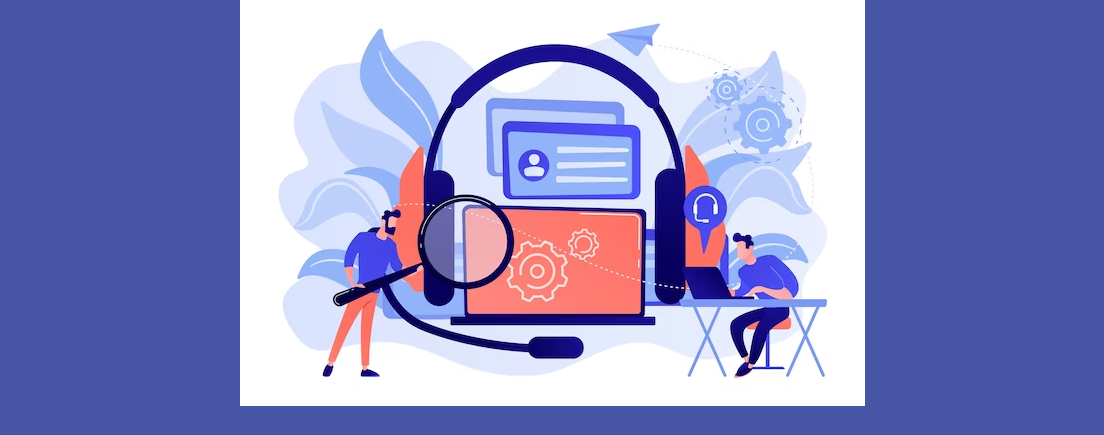
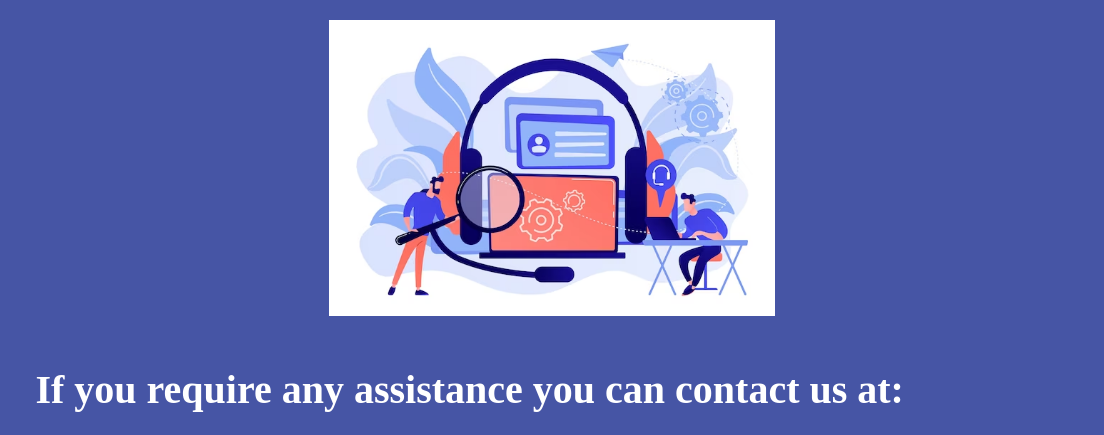
Before and after one commit to Pedro53111/GlowCup, a plain HTML site: page help.html in a window 1280 px wide. Shown: the top 435 px of the page, 176-1280 px from the left. Drawn offline with Linux system fonts and the light colour scheme.

Commit message:
Text Color Change

```diff
--- a/help.html
+++ b/help.html
@@ -26,9 +26,9 @@
     </aside>
 
     <div class="paginac">
-        <center>
+
             <img class="contactImg" src="images/Tecnical support.PNG">
-        </center>
+
         <section class="contact">
             <h3>If you require any assistance you can contact us at:</h3>
             <div class="contactImages" >
--- a/style.css
+++ b/style.css
@@ -67,7 +67,7 @@ body{
     margin-left: 13%;
     width: 87%;
     height: 100%;
-    padding-bottom: 150px;
+    padding-bottom: 90px;
     background-color: #4655A5;
     padding-top: 10px;
 }
@@ -121,7 +121,7 @@ h4{
 
 .textocartao{
     font-size: 30px;
-
+    color: red;
 }
 
 .cartaoimg{
@@ -138,6 +138,7 @@ h4{
 .contactImage{
     width: 300px;
     height: 250px;
+
 }
 
 
@@ -168,9 +169,12 @@ a{
     font-size: 20px;
 }
 
-.contactImag{
+.contactImg{
+    width: 40%;
+  margin: auto;
+  display: block;
+  margin-top: 30px;
 
-    padding: 200px;
 }
 
 .footer{
```
